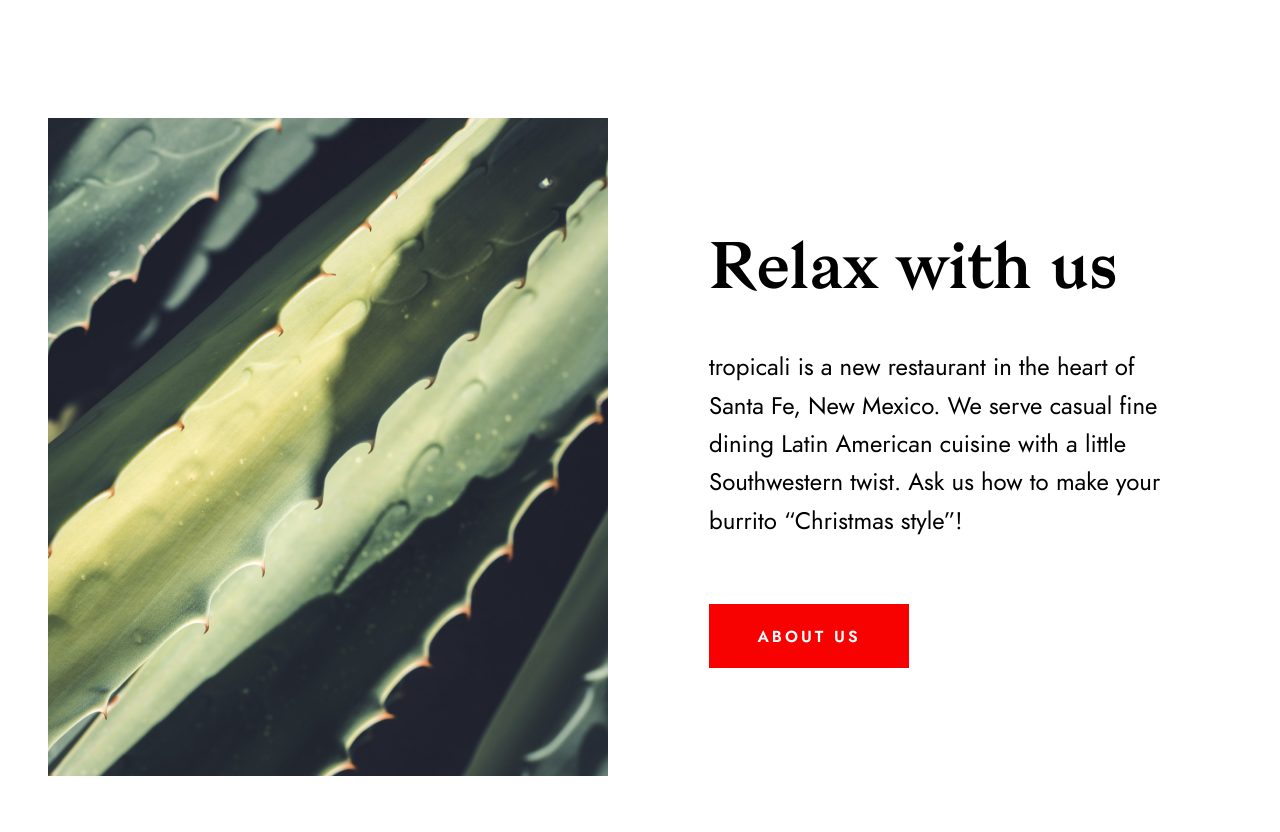
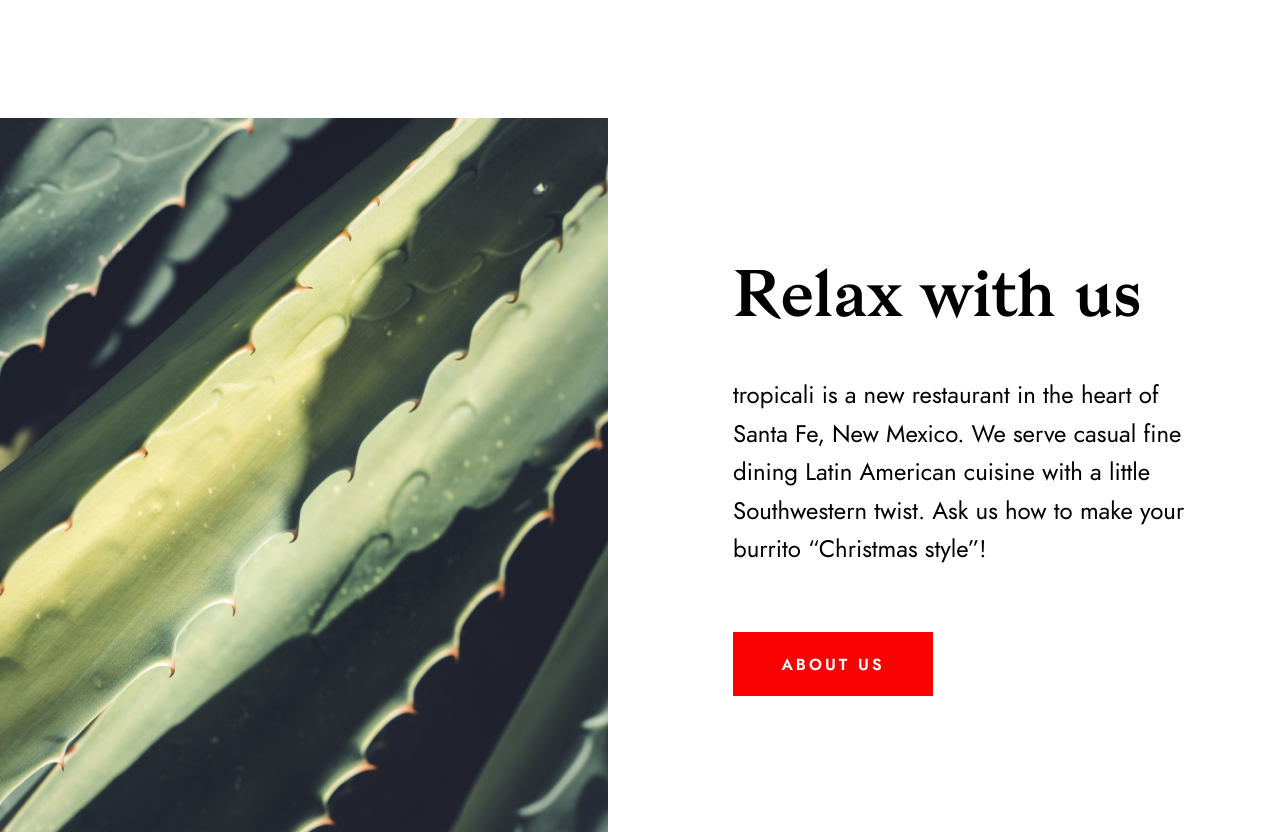
Before and after one commit to williamsandrewjacob/tropicali, a website: page src/index.html in a window 1280 px wide. Shown: the part 982-1814 px from the top of the page. Drawn offline with Linux system fonts and the light colour scheme; files that its build step writes are made by us from their sources; files whose address does not match are found by name.

Commit message:
add high-res style rules

```diff
--- a/src/css/app.css
+++ b/src/css/app.css
@@ -18,6 +18,8 @@
     --gap-spacing: 64px;
 
     --header-height: 80px;
+
+    --grid-width: 1344px;
 
     --full-width-spacing: 325px;
     --full-width-menu-spacing: 393px;
@@ -64,7 +66,8 @@ header {
 }
 
 section.grid {
-    margin: 0 var(--main-spacing) 0 var(--main-spacing);
+    max-width: var(--grid-width);
+    margin: 0 auto 0 auto;
 }
 
 section.full-width {
@@ -147,6 +150,8 @@ section.centered.footer {
 
 @media (--mq-medium) {
     section.grid {
+        margin: 0 var(--main-spacing) 0 var(--main-spacing);
+
         grid-template-columns: 1fr;
     }
 
```
Also changed, not shown: dist/app.css.
